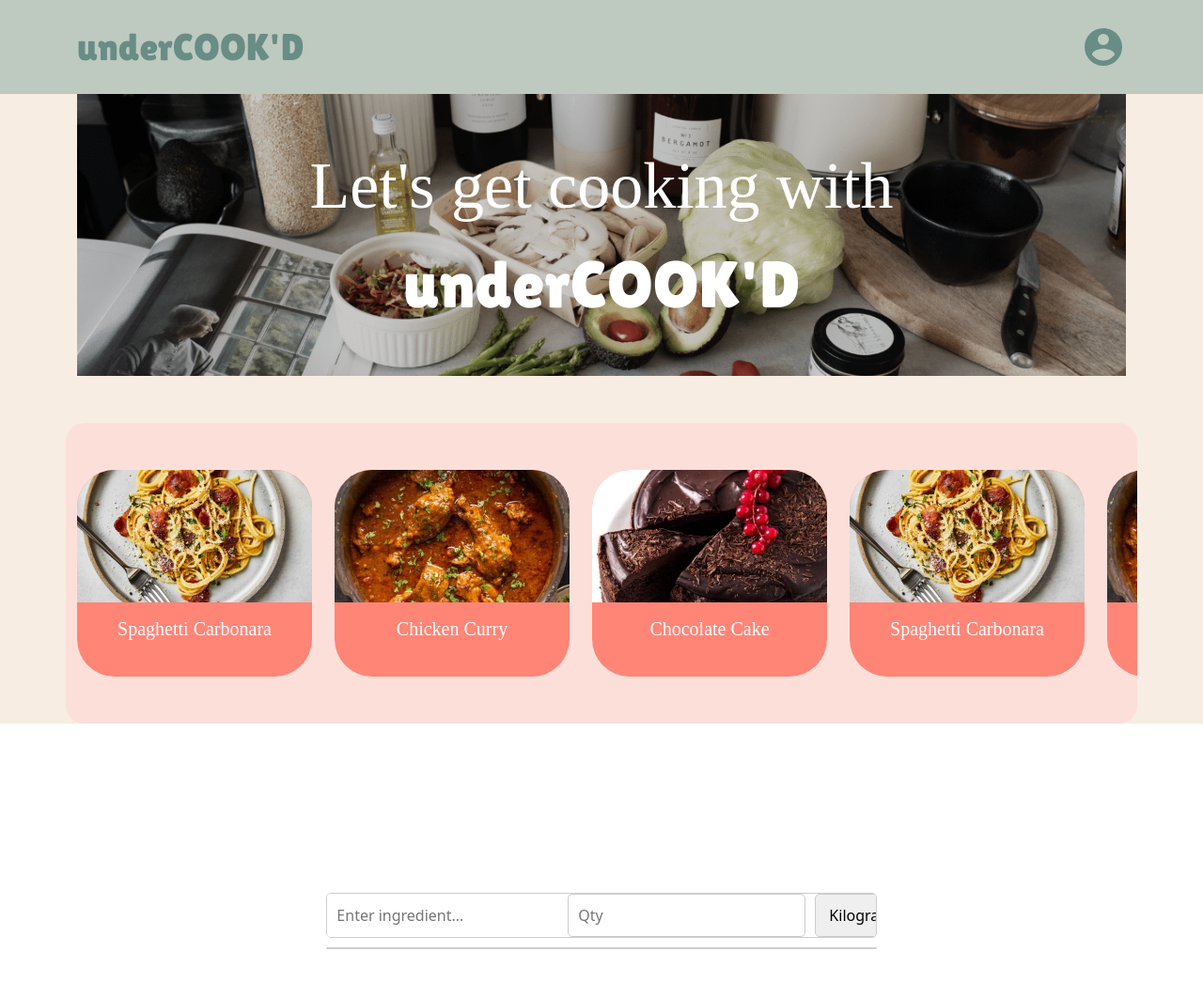
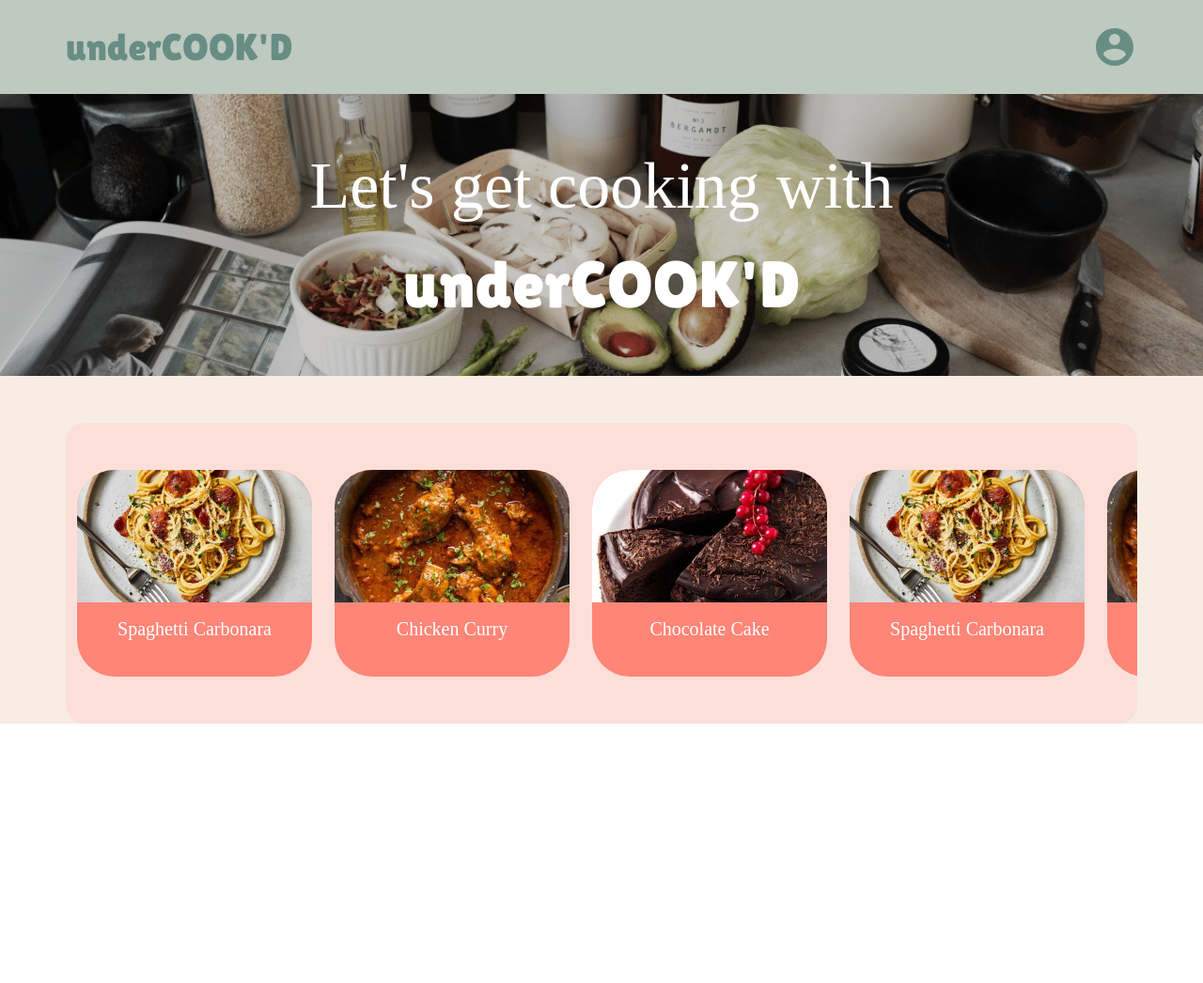
Before and after one commit to KahMeng2/hackitects, a React (Vite) app in the folder client/: page /landing in a window 1280 px wide. Shown: the whole page at 94% size. After the commit the page ends 800 px from the top, so only its background shows below. Built offline with nearby package versions, Linux system fonts and the light colour scheme; a web font is replaced by a local one.

Commit message:
bugfix: Nav Bar & Banner Fix

```diff
--- a/client/src/App.jsx
+++ b/client/src/App.jsx
@@ -81,15 +81,9 @@ const router = createBrowserRouter([
 ]);
 
 function App() {
-  const [results, setResults] = useState([]);
   return (
     <div className="App">
       <RouterProvider router={router} />
-      <div className='search-bar-container'>
-        <SearchBar_test setResults={setResults} />
-        <SearchResultList results={results} />
-      </div>
-
     </div>
 
   );
--- a/client/src/component/Banner.jsx
+++ b/client/src/component/Banner.jsx
@@ -2,7 +2,7 @@ import img from "../assets/banner.webp"
 
 const Banner = () =>{
     return (
-        <div className="container" style={{position: "relative", display:"flex", justifyContent:"center", marginBottom: "50px"}}>
+        <div style={{position: "relative", display:"flex", justifyContent:"center", marginBottom: "50px"}}>
             <img src={img} style={{objectFit:"cover", width:"100%", height:"300px", filter:"brightness(80%) contrast(100%) saturate(70%) sepia(5%)"}}></img>
             <p style={{position: "absolute", top:"15%", bottom:"50%", color:"white", fontFamily:"Gaegu", fontSize:"70px"}}>
                 Let's get cooking with
--- a/client/src/component/NavBar.jsx
+++ b/client/src/component/NavBar.jsx
@@ -4,7 +4,9 @@ import { mdiAccountCircle } from '@mdi/js';
 
 const Navbar = () => {
     return (
-        <header className="container" style={{display: "flex", alignItems: "center", justifyContent: "space-between", backgroundColor: "#BEC9C0", maxWidth: "1600px", paddingTop:"20px", paddingBottom:"20px"}}>
+        <header style={{display: "flex", alignItems: "center",
+        justifyContent: "space-between", backgroundColor: "#BEC9C0", width:'100%',
+        paddingTop:"20px", paddingBottom:"20px"}}>
             <span style={{color:"#688D84", fontFamily: "Lilita One", fontSize: 40, marginLeft:"70px"}}>
                 underCOOK'D
             </span>
```
